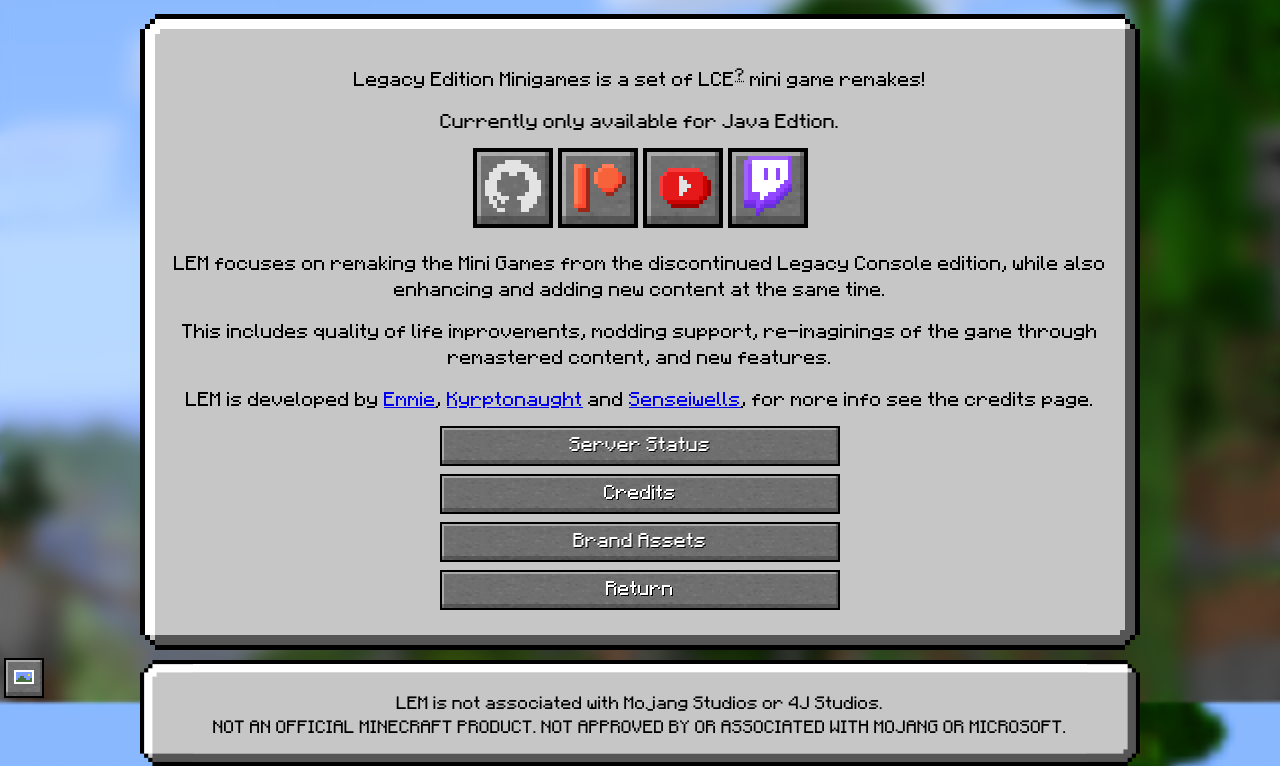
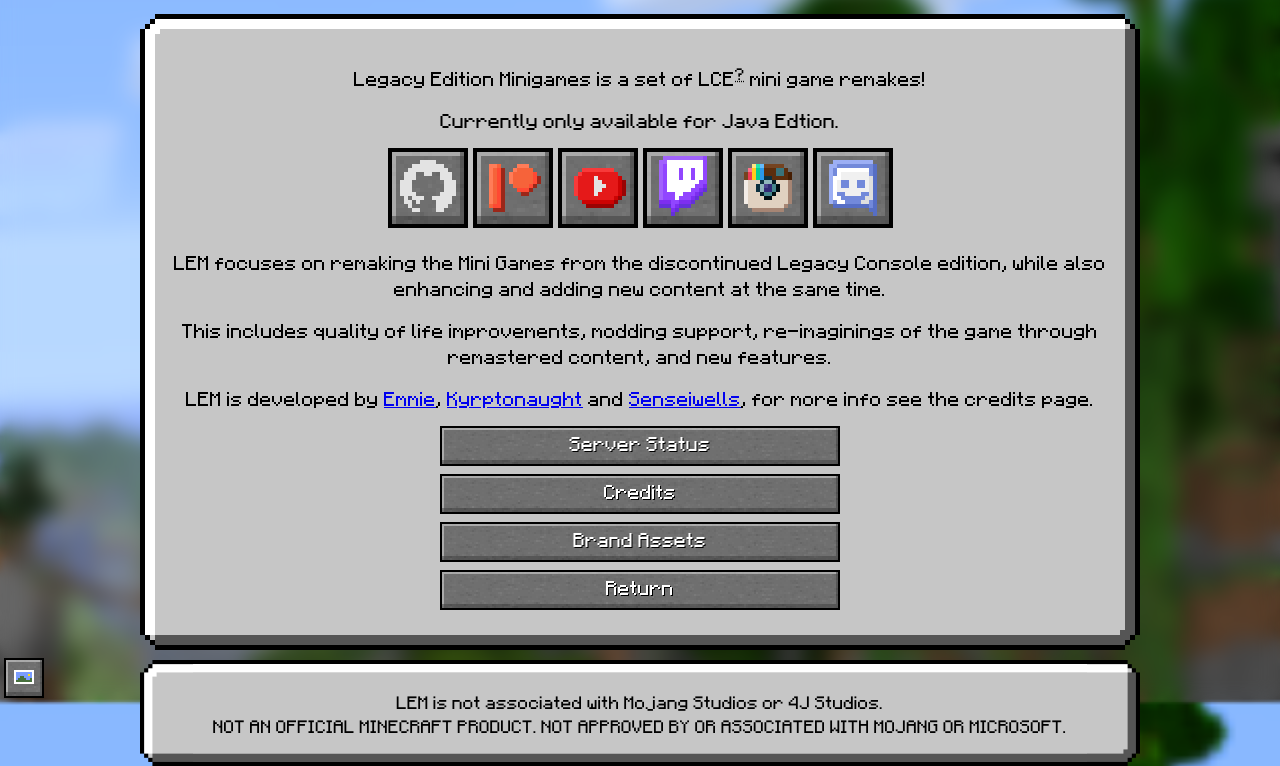
Before and after one commit to Legacy-Edition-Minigames/Website, a Jekyll site: the page built from about.html, in a window 1280 px wide. Shown: the part 198-964 px from the top of the page. Built offline with Jekyll 4.4.1, drawn with Linux system fonts in a browser that asks for light colours; some web fonts are replaced.

Commit message:
Add instagram & discord links

```diff
--- a/about.html
+++ b/about.html
@@ -6,6 +6,8 @@
 <link rel="preload" as="image" href="{{ site.baseurl }}/assets/btn-patreon-hover.png">
 <link rel="preload" as="image" href="{{ site.baseurl }}/assets/btn-youtube-hover.png">
 <link rel="preload" as="image" href="{{ site.baseurl }}/assets/btn-twitch-hover.png">
+<link rel="preload" as="image" href="{{ site.baseurl }}/assets/btn-instagram-hover.png">
+<link rel="preload" as="image" href="{{ site.baseurl }}/assets/btn-discord-hover.png">
 
 <div class="guibox center">
 		<p>Legacy Edition Minigames is a set of LCE<sup><span title="Legacy Console Edition" style="text-decoration: underline #000 dotted; cursor: help;"\>?</sup> mini game remakes!</p>
@@ -14,6 +16,8 @@
 		<a href="{{ site.baseurl }}/patreon" onclick="clickSound()"><span class="patreon-button"></span></a>
 		<a href="{{ site.baseurl }}/youtube" target='_blank' onclick="clickSound()"><span class="youtube-button"></span></a>
 		<a href="{{ site.baseurl }}/twitch" target='_blank' onclick="clickSound()"><span class="twitch-button"></span></a>
+		<a href="{{ site.baseurl }}/instagram" target='_blank' onclick="clickSound()"><span class="instagram-button"></span></a>
+		<a href="{{ site.baseurl }}/discord" target='_blank' onclick="clickSound()"><span class="discord-button"></span></a>
 		<p>LEM focuses on remaking the Mini Games from the discontinued Legacy Console edition, while also enhancing and adding new content at the same time.</p>
 		<p>This includes quality of life improvements, modding support, re-imaginings of the game through remastered content, and new features.</p>
 		<p>LEM is developed by <a href="https://github.com/DBTDerpbox" target='_blank'>Emmie</a>, <a href="https://github.com/Kyrptonaught" target='_blank'>Kyrptonaught</a> and <a href="https://github.com/senseiwells" target='_blank'>Senseiwells</a>, for more info see the credits page.</p>
--- a/style.css
+++ b/style.css
@@ -92,7 +92,7 @@
 	  background-image: url('assets/logo.png');
   }
 
-  .github-button, .patreon-button, .youtube-button, .twitch-button {
+  .github-button, .patreon-button, .youtube-button, .twitch-button, .instagram-button, .discord-button {
 	  display: inline-block;
 	  height: 80px;
 	  width: 80px;
@@ -116,6 +116,14 @@
 	  background-image: url('assets/btn-twitch.png');
   }
 
+  .instagram-button {
+	  background-image: url('assets/btn-instagram.png');
+  }
+
+  .discord-button {
+	  background-image: url('assets/btn-discord.png');
+  }
+
   .github-button:hover {
 	  background-image: url('assets/btn-github-hover.png');
   }
@@ -130,6 +138,14 @@
 
   .twitch-button:hover {
 	  background-image: url('assets/btn-twitch-hover.png');
+  }
+
+  .instagram-button:hover {
+	  background-image: url('assets/btn-instagram-hover.png');
+  }
+
+  .discord-button:hover {
+	  background-image: url('assets/btn-discord-hover.png');
   }
 
   .minecraft-button {
```
Also changed, not shown: discord.html (added, +11 -0 lines), instagram.html (added, +11 -0 lines), assets/btn-discord-hover.png (added), assets/btn-discord.png (added), assets/btn-instagram-hover.png (added), assets/btn-instagram.png (added).
